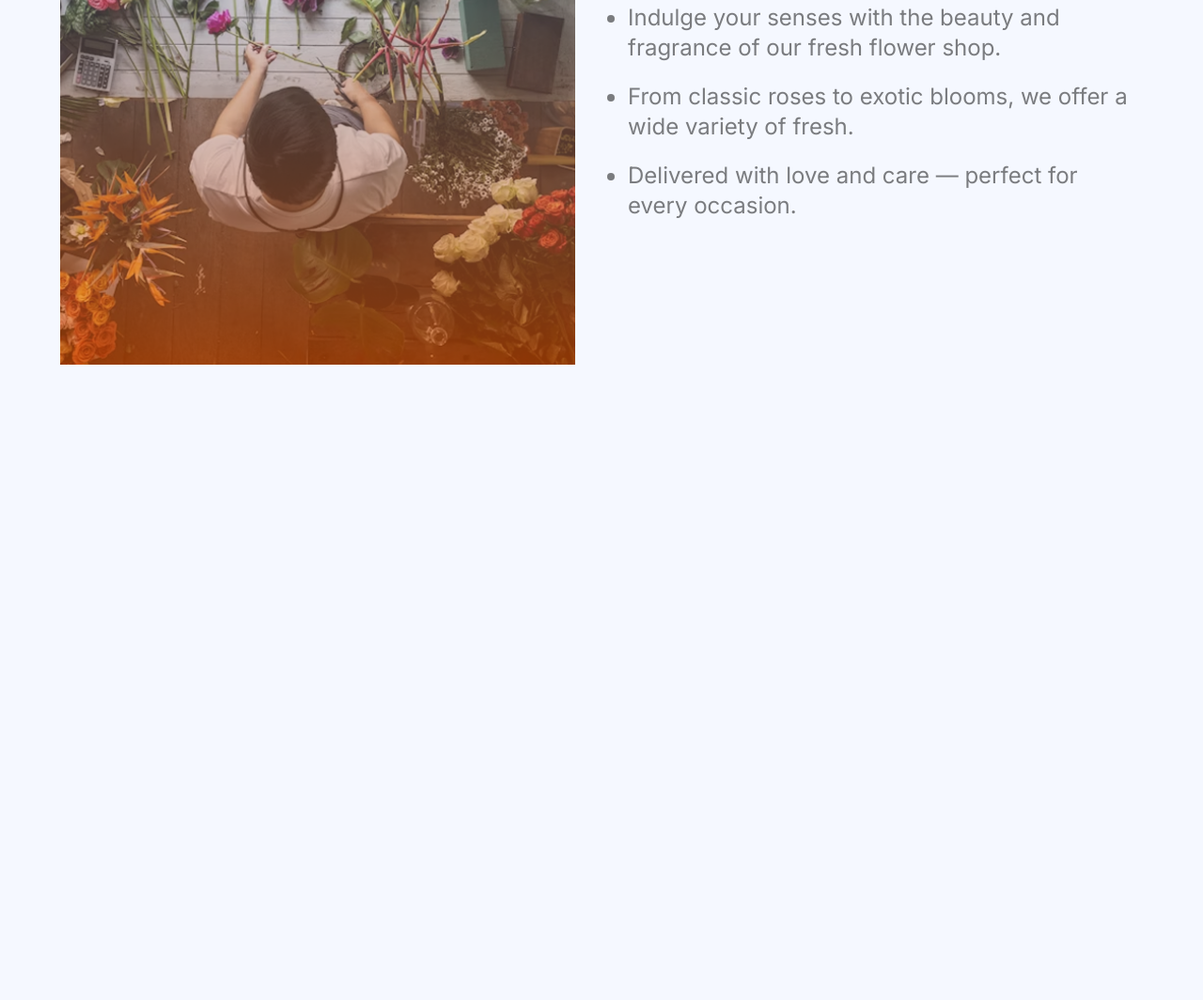
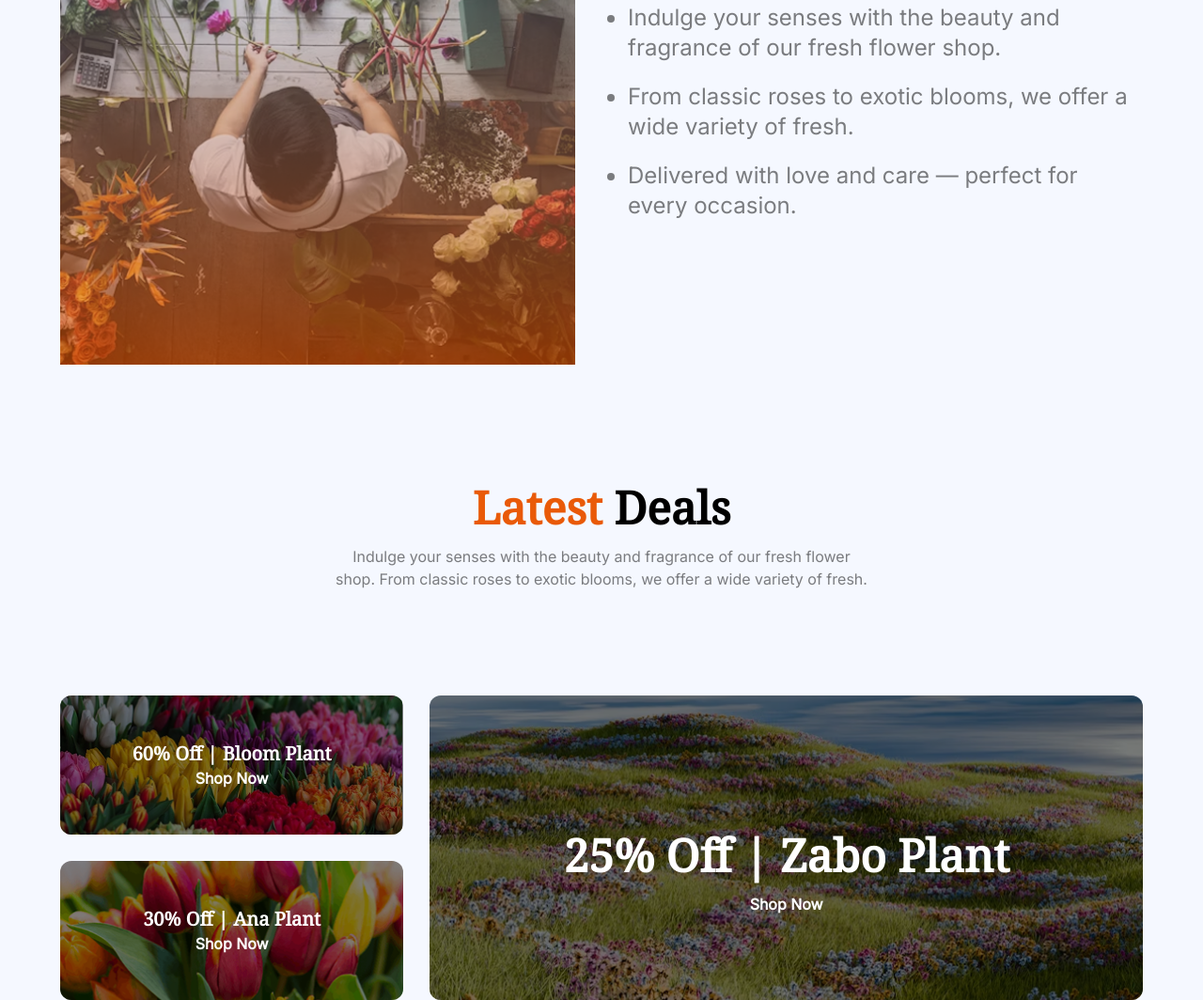
Before and after one commit to MD-Shihab-Hossain/Assignment-2, a plain HTML site: page index.html in a window 1280 px wide. Shown: the part 1781-2845 px from the top of the page at 94% size. Before the commit the page ends 2169 px from the top, so only its background shows below. Drawn offline with nearby package versions, Linux system fonts and the light colour scheme.

Commit message:
Add promotional deals section

```diff
--- a/index.html
+++ b/index.html
@@ -131,6 +131,52 @@
         </div>
       </section>
 
+            <section class="max-w-6xl mx-auto">
+        <div class="justify-items-center mt-32 lg:mb-28">
+          <div class="text-center max-w-[574px] mx-auto">
+            <h2 class="font-[Noto_Serif]">
+              <span class="text-[#E95A08] text-2xl lg:text-5xl font-bold">Latest </span>
+              <span class="text-2xl lg:text-5xl font-bold">Deals</span>
+            </h2>
+            <p class="text-[rgba(0,0,0,0.5)] mt-4 mb-12">
+              Indulge your senses with the beauty and fragrance of our fresh
+              flower shop. From classic roses to exotic blooms, we offer a wide
+              variety of fresh.
+            </p>
+          </div>
+        </div>
+
+        <div class="grid grid-cols-1 lg:grid-cols-3 gap-7">
+          <!-- Deal 1 -->
+          <div class="relative bg-[url(./assets/deal-bloom.png)] bg-no-repeat bg-center bg-cover text-white lg:px-16 py-12 rounded-xl">
+            <div class="absolute inset-0 bg-black/50 z-0 rounded-xl"></div>
+            <div class="relative z-10 text-center">
+              <h2 class="text-xl font-bold font-[Noto_Serif]">60% Off | Bloom Plant</h2>
+              <p class="font-semibold">Shop Now</p>
+            </div>
+          </div>
+
+          <!-- Deal 2 (Big card spans 2 columns and 2 rows) -->
+          <div class="relative text-center bg-[url(./assets/deal-zabo.png)] bg-no-repeat bg-center bg-cover lg:row-span-2 lg:col-span-2 text-white h-full flex justify-center items-center flex-col rounded-xl">
+            <div class="absolute inset-0 bg-black/50 z-0 rounded-xl"></div>
+            <div class="relative z-10 lg:mt-14 py-12">
+              <h2 class="font-bold text-xl lg:text-5xl font-[Noto_Serif]">25% Off | Zabo Plant</h2>
+              <p class="font-semibold lg:mt-4">Shop Now</p>
+            </div>
+          </div>
+
+          <!-- Deal 3 -->
+          <div class="relative bg-[url(./assets/deal-ana.png)] bg-no-repeat bg-center bg-cover text-white lg:px-16 py-12 rounded-xl">
+            <div class="absolute inset-0 bg-black/50 z-0 rounded-xl"></div>
+            <div class="z-10 relative text-center">
+              <h2 class="font-bold text-xl font-[Noto_Serif]">30% Off | Ana Plant</h2>
+              <p class="font-semibold">Shop Now</p>
+            </div>
+          </div>
+        </div>
+      </section>
+
+
 
 
 
```
